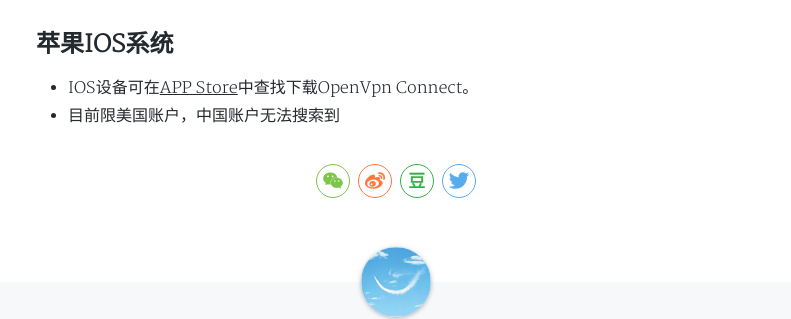
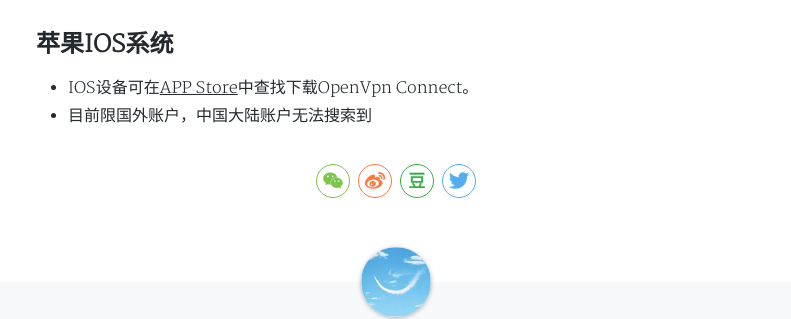
Before and after one commit to wangyp0701/jekyll, a Jekyll site: the page built from _posts/2019-11-29-vpn.yappam.md, in a window 1280 px wide and 900 px high, scrolled down 6058 px. Shown: the part 154-473 px from the top of the window, without its empty margins (244-1035 px from the left). Built offline with Jekyll 4.4.1, drawn with Linux system fonts in a browser that asks for light colours; nearby versions of some CDN libraries; comment, search, counter and statistics services are not loaded; a style sheet for code colours, icons or effects is not loaded.

Commit message:
Update 2019-11-29-vpn.yappam.md

```diff
--- a/_posts/2019-11-29-vpn.yappam.md
+++ b/_posts/2019-11-29-vpn.yappam.md
@@ -102,4 +102,4 @@ description: 文章金句。
 ## 苹果IOS系统
 
  * IOS设备可在[APP Store](https://apps.apple.com/us/app/openvpn-connect/id590379981)中查找下载OpenVpn Connect。
- * 目前限美国账户，中国账户无法搜索到
+ * 目前限国外账户，中国大陆账户无法搜索到
```
